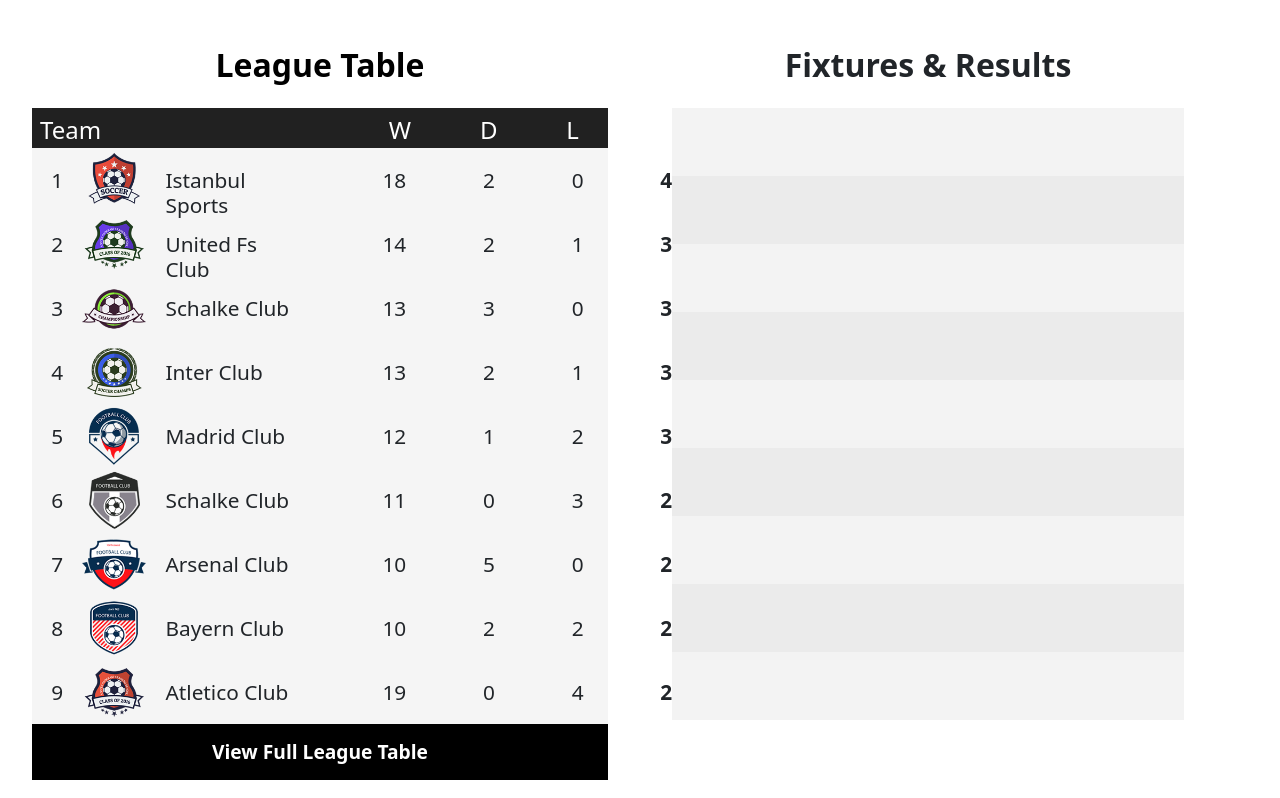
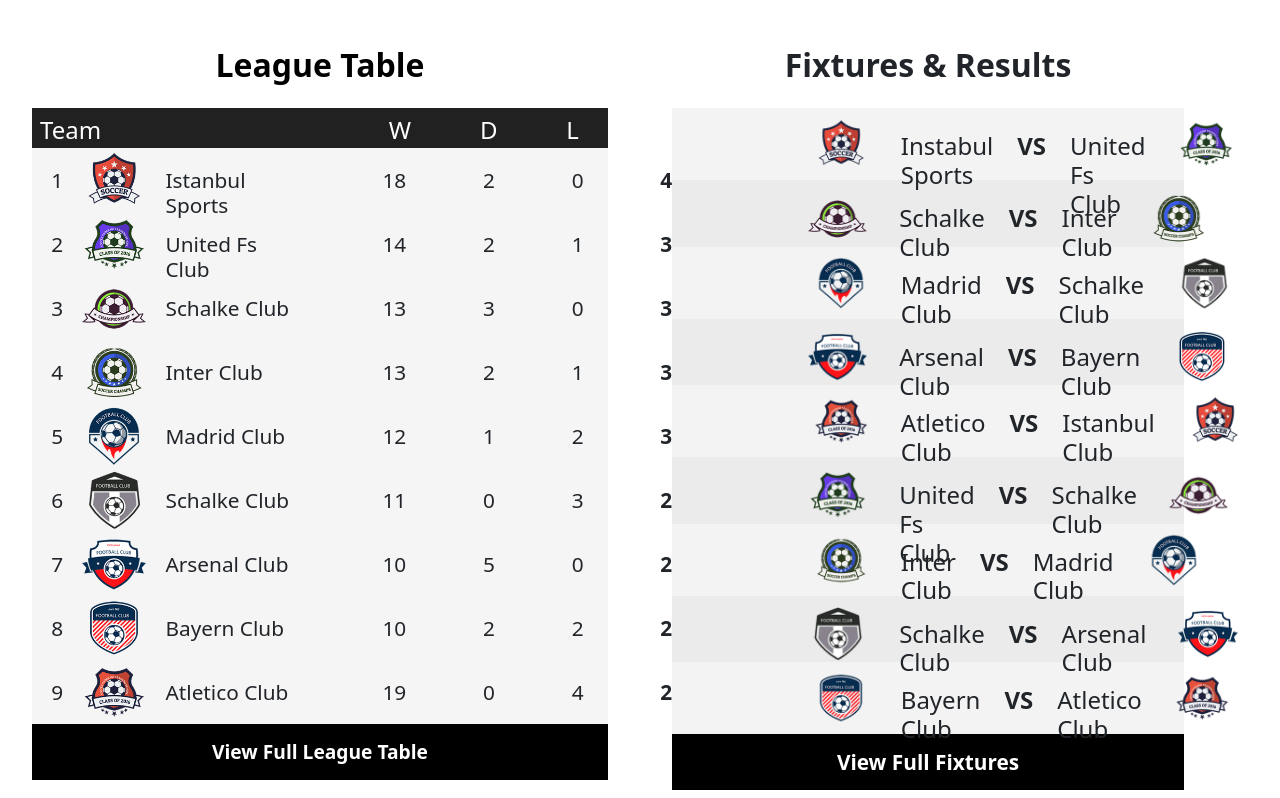
Before and after one commit to FrancescoLoCasto/proj-html-vuejs, a Vue app in the folder proj-html-vuejs/: page / in a window 1280 px wide. Shown: the part 2962-3760 px from the top of the page. Built offline with nearby package versions, Linux system fonts and the light colour scheme.

Commit message:
Result table complete

```diff
--- a/proj-html-vuejs/src/components/AppMain.vue
+++ b/proj-html-vuejs/src/components/AppMain.vue
@@ -448,34 +448,75 @@ export default {
             <h1>Fixtures & Results</h1>
          </div>
 
-         <div class="resultBannerOne">
+         <div class="resultBannerOne d-flex">
+            <img src="../assets/img/league-club-1.png" alt="">
+            <h4>Instabul Sports</h4>
+            <h1>VS</h1>
+            <h4>United Fs Club</h4>
+            <img src="../assets/img/league-club-2.png" alt="">
+         </div>
+         <div class="resultBannerTwo d-flex">
+            <img src="../assets/img/league-club-3.png" alt="">
+            <h4>Schalke Club</h4>
+            <h1>VS</h1>
+            <h4>Inter Club</h4>
+            <img src="../assets/img/league-club-4.png" alt="">
+         </div>
+         <div class="resultBannerOne d-flex">
+            <img src="../assets/img/league-club-5.png" alt="">
+            <h4>Madrid Club</h4>
+            <h1>VS</h1>
+            <h4>Schalke Club</h4>
+            <img src="../assets/img/league-club-6.png" alt="">
+         </div>
+         <div class="resultBannerTwo d-flex">
+            <img src="../assets/img/league-club-7.png" alt="">
+            <h4>Arsenal Club</h4>
+            <h1>VS</h1>
+            <h4>Bayern Club</h4>
+            <img src="../assets/img/league-club-8.png" alt="">
+         </div>
+         <div class="resultBannerOne d-flex">
+            <img src="../assets/img/league-club-9.png" alt="">
+            <h4>Atletico Club</h4>
+            <h1>VS</h1>
+            <h4>Istanbul Club</h4>
+            <img src="../assets/img/league-club-1.png" alt="">
+         </div>
+         <div class="resultBannerTwo d-flex">
+            <img src="../assets/img/league-club-2.png" alt="">
+            <h4>United Fs Club</h4>
+            <h1>VS</h1>
+            <h4>Schalke Club</h4>
+            <img src="../assets/img/league-club-3.png" alt="">
+         </div>
+         <div class="resultBannerOne d-flex">
+            <img src="../assets/img/league-club-4.png" alt="">
+            <h4>Inter Club</h4>
+            <h1>VS</h1>
+            <h4>Madrid Club</h4>
+            <img src="../assets/img/league-club-5.png" alt="">
+         </div>
+         <div class="resultBannerTwo d-flex">
+            <img src="../assets/img/league-club-6.png" alt="">
+            <h4>Schalke Club</h4>
+            <h1>VS</h1>
+            <h4>Arsenal Club</h4>
+            <img src="../assets/img/league-club-7.png" alt="">
+         </div>
+         <div class="resultBannerOne d-flex">
+            <img src="../assets/img/league-club-8.png" alt="">
+            <h4>Bayern Club</h4>
+            <h1>VS</h1>
+            <h4>Atletico Club</h4>
+            <img src="../assets/img/league-club-9.png" alt="">
+         </div>
 
-         </div>
-         <div class="resultBannerTwo">
-
-         </div>
-         <div class="resultBannerOne">
-
-         </div>
-         <div class="resultBannerTwo">
-
-         </div>
-         <div class="resultBannerOne">
-
-         </div>
-         <div class="resultBannerTwo">
-
-         </div>
-         <div class="resultBannerOne">
-
-         </div>
-         <div class="resultBannerTwo">
-
-         </div>
-         <div class="resultBannerOne">
-
+         <div class="BlackViewAll">
+            <h4>View Full Fixtures</h4>
          </div>
       </div>
+
 
    </div>
 
@@ -690,15 +731,62 @@ export default {
          width: 40%;
          margin: 2rem;
 
+         .BlackViewAll{
+            height: 7vh;
+            background-color: black;
+
+            h4{
+               font-size: 1.3rem;
+               padding: 1rem;
+               text-align: center;
+               font-weight: 700;
+               color: white;
+            }
+         }
+
          .resultBannerOne{
-            height: 8.5vh;
+            height: 9vh;
             background-color: #f3f3f3;
+            padding-left: 8.3rem;
+
+            h1{
+               margin-top: 1.5rem;
+               font-size: 1.5rem;
+               font-weight: 600;
+            }
+
+            h4{
+               padding: 1.5rem;
+               font-weight: 200;
+            }
+
+            img{
+               height: 3.5rem;
+               margin: .5rem;
+            }
          }
 
 
          .resultBannerTwo{
-            height: 8.5vh;
+            height: 8.3vh;
             background-color: #ebebeb;
+            padding-left: 8rem;
+
+            h1{
+               margin-top: 1.5rem;
+               font-size: 1.5rem;
+               font-weight: 600;
+            }
+
+            h4{
+               padding: 1.5rem;
+               font-weight: 200;
+            }
+
+            img{
+               height: 3.7rem;
+               margin: .5rem;
+            }
          }
 
          .titleTwo{
@@ -709,6 +797,8 @@ export default {
                font-weight: 700;
             }
          }
+
+
       }
 
 
```
